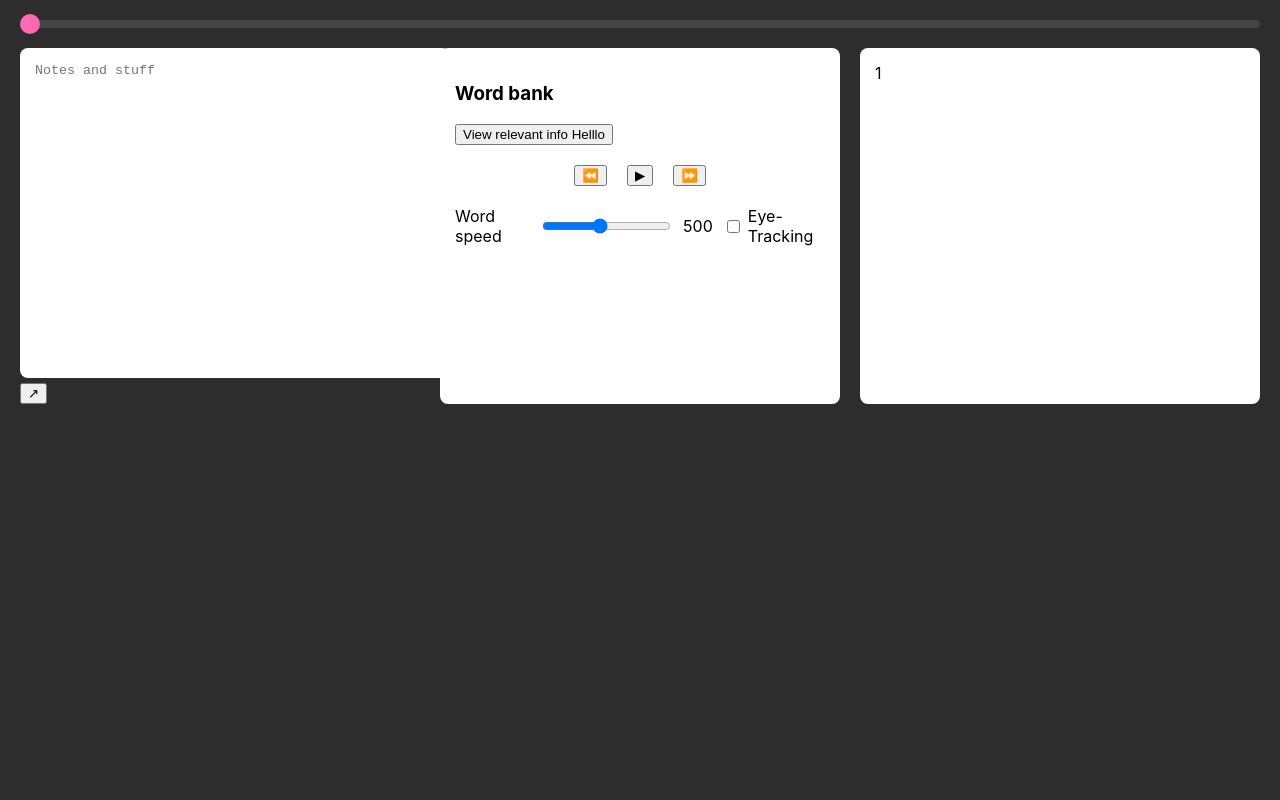
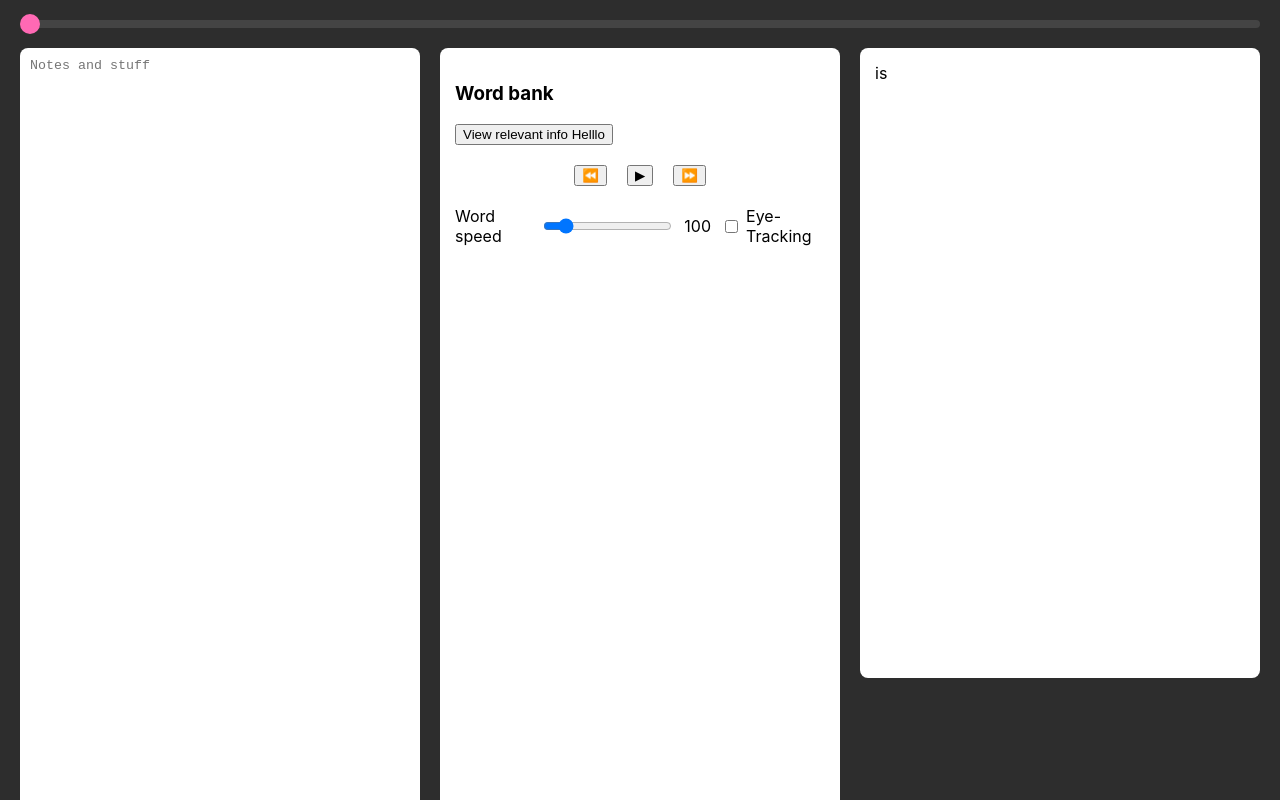
Before and after one commit to tonzu/cram, a React (Create React App) app in the folder frontend/: page / in a window 1280 px wide. Shown: the top 800 px of the page. Built offline with nearby package versions, Linux system fonts and the light colour scheme.

Commit message:
implemented rsvp functionality

```diff
--- a/frontend/src/App.css
+++ b/frontend/src/App.css
@@ -27,11 +27,11 @@
 }
 
 .notes-section textarea {
-  width: 100%;
-  height: 300px;
+  width: 95%;
+  height: 900px;
   background: white;
   border-radius: 8px;
-  padding: 15px;
+  padding: 10px;
   border: none;
   resize: none;
 }
--- a/frontend/src/App.js
+++ b/frontend/src/App.js
@@ -3,13 +3,13 @@ import './App.css';
 
 function App() {
   const [notes, setNotes] = useState('');
-  const [wordSpeed, setWordSpeed] = useState(500);
+  const [wordSpeed, setWordSpeed] = useState(100);
   const [recordedWords, setRecordedWords] = useState([]);
   const [isPlaying, setIsPlaying] = useState(false);
   const [eyeTracking, setEyeTracking] = useState(false);
 
   const handleSpeedChange = (e) => {
-    setWordSpeed(e.target.value);
+    setWordSpeed(e.target.value * 5);
   };
 
   const handlePlayPause = () => {
@@ -21,7 +21,7 @@ function App() {
   };
 
   const WordChanger = () => {
-    const words = ["1", "2", "3", "4"];
+    const words = ["Hi", "my", "name", "is", "Brenton"];
     const [currentWordIndex, setCurrentWordIndex] = useState(0);
     const delay = 6000/wordSpeed; // time in milliseconds (e.g., 2000 ms = 2 seconds)
 
@@ -65,7 +65,7 @@ function App() {
             </div>
             <button
             className="view-info"
-            onClick={() => window.open('https://www.google.com/url?sa=i&url=https%3A%2F%2Fwww.greekmythology.com%2FTitans%2FPrometheus%2Fprometheus.html&psig=AOvVaw0fQlYt1WGkdgH6fEyH3vca&ust=1730759909879000&source=images&cd=vfe&opi=89978449&ved=0CBQQjRxqFwoTCPipn5-dwYkDFQAAAAAdAAAAABAE', '_blank')}
+            onClick={() => window.open('https://www.grindr.com/', '_blank')}
           >
             View relevant info Helllo
           </button>
@@ -83,9 +83,9 @@ function App() {
             <span>Word speed</span>
             <input
               type="range"
-              min="100"
-              max="1000"
-              value={wordSpeed}
+              min="1"
+              max="150"
+              value={wordSpeed / 5}
               onChange={handleSpeedChange}
             />
             <span>{wordSpeed}</span>
@@ -97,6 +97,7 @@ function App() {
               />
               Eye-Tracking
             </label>
+
           </div>
         </div>
 
```
